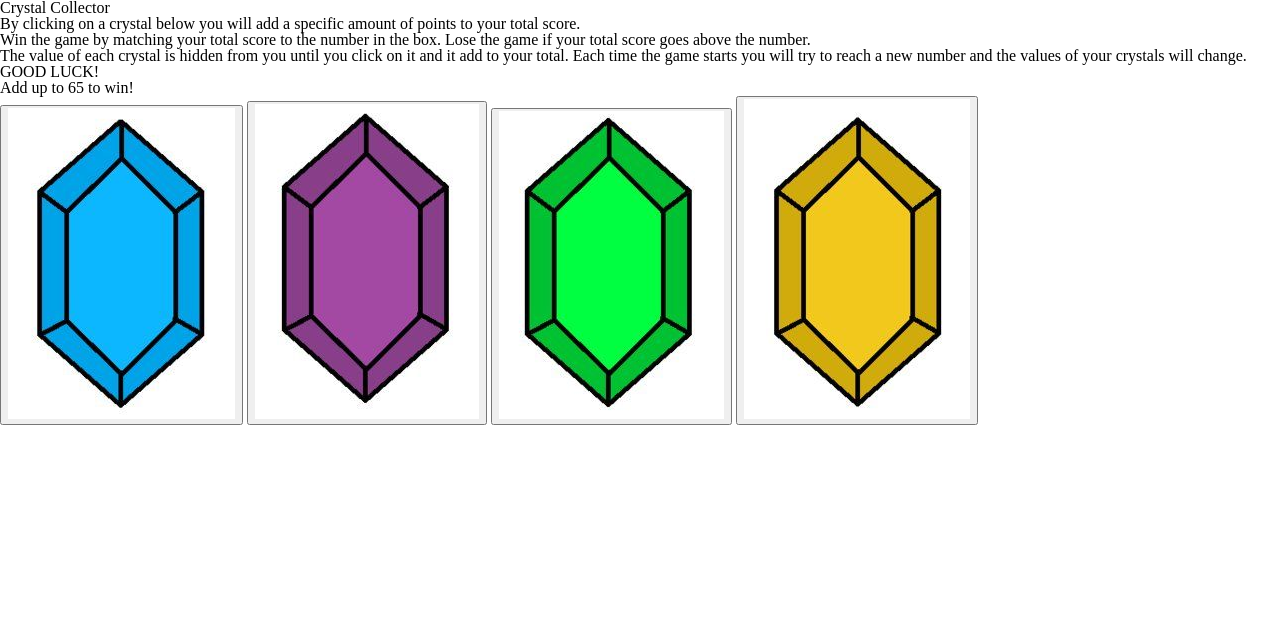
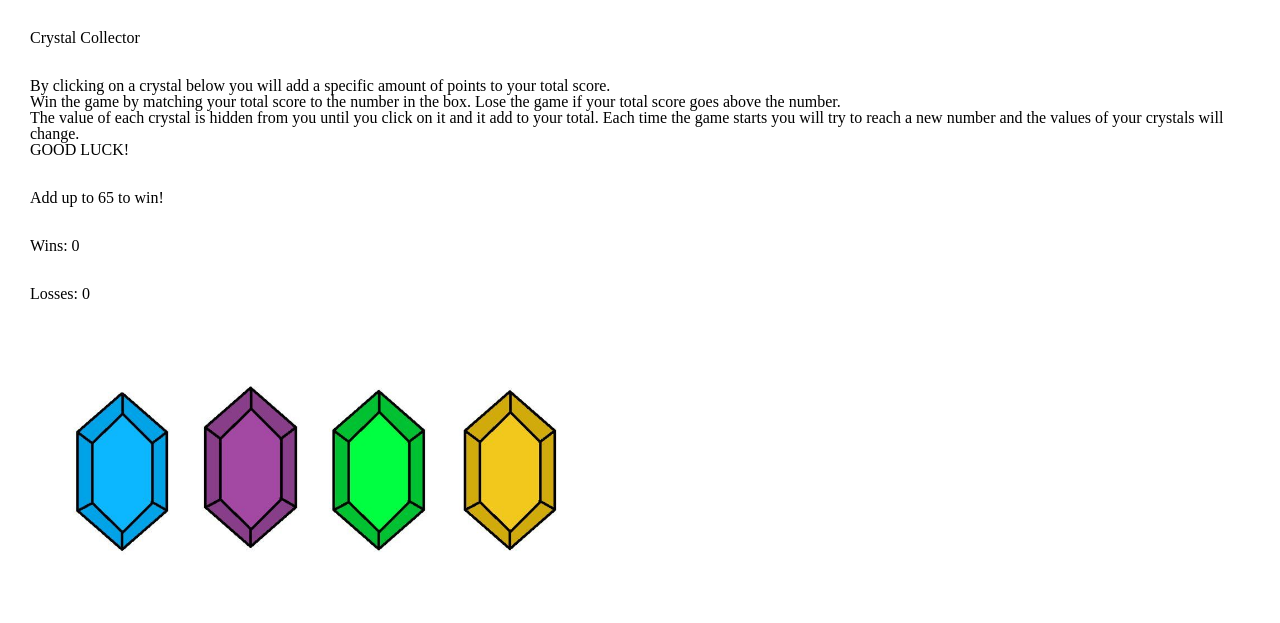
Before and after one commit to ashleyricketts/unit-4-game, a plain HTML site: page index.html in a window 1280 px wide. Drawn offline with nearby package versions, Linux system fonts and the light colour scheme.

Commit message:
game.js has all working parts

```diff
--- a/assets/css/style.css
+++ b/assets/css/style.css
@@ -0,0 +1,17 @@
+div {
+    padding: 30px;
+}
+button {
+    border-style: none;
+    padding: 0px 0px 0px 0px;
+    background-color: white;
+
+}
+
+img {
+    width: 125px;
+}
+
+img:hover {
+    border: solid 2px black;
+}
--- a/assets/javascript/game.js
+++ b/assets/javascript/game.js
@@ -2,8 +2,8 @@
 $(document).ready(function() {
 
     var score = 0;
-    var wins = 0;
-    var losses = 0;
+    var win = 0;
+    var lose = 0;
 
 
 
@@ -16,10 +16,13 @@ $(document).ready(function() {
 
     }
 
+
     var targetNumber = randomNumber (19, 120);
 
-    // Writes randomNumber to document
+
     $("#randomNum").html("Add up to " + targetNumber + " to win!");
+    $("#losses").html("Losses: " + lose);
+    $("#wins").html("Wins: " + win);
 
 
 
@@ -49,10 +52,16 @@ $(document).ready(function() {
 
             if (score === targetNumber) {
                 alert("You win!");
+                win++;
+                $("#wins").html("Wins: " + win);
             }
 
             else if (score >= targetNumber) {
                 alert("You lose!")
+                lose++;
+                $("#losses").html("Losses: " + lose);
+
+
             }
 
     });
--- a/index.html
+++ b/index.html
@@ -20,9 +20,10 @@
   integrity="sha256-FgpCb/KJQlLNfOu91ta32o/NMZxltwRo8QtmkMRdAu8="
   crossorigin="anonymous"></script>
 
+    <div>
         <header>
                 <h1>Crystal Collector</h1>
-    </header>
+        </header><br><br>
 
 
         <section>
@@ -37,17 +38,17 @@
                     and the values of your crystals will change.
                 </p>
                 <p> GOOD LUCK!</p>
-    </section>
+        </section><br><br>
 
 
-    <div>
-            <p id="randomNum"></p>
-            <p id="wins"></p>
-            <p id="losses"></p>
+        <section>
+                <p id="randomNum"></p><br><br>
+                <p id="wins"></p><br><br>
+                <p id="losses"></p><br><br>
 
                 <aside>
                     <p id="scoreCount"></p>
-            </aside>
+                </aside><br>
 
                 <div>
                     <button><img id="crystal1" src="assets/images/bluerupee.PNG" alt="blue crystal"></button>
@@ -55,12 +56,11 @@
                     <button><img id="crystal3" src="assets/images/greenrupee.PNG" alt="green crystal"></button>
                     <button><img id="crystal4" src="assets/images/goldrupee.PNG" alt="gold crystal"></button>
                 </div>
+        </section>
     </div>
 
 <!--Link to javascript file game.js-->
 <script type="text/javascript" src="assets/javascript/game.js"></script>
 
-
-
 </body>
 </html>
```
Lines whose indentation alone changed are shown as unchanged.
